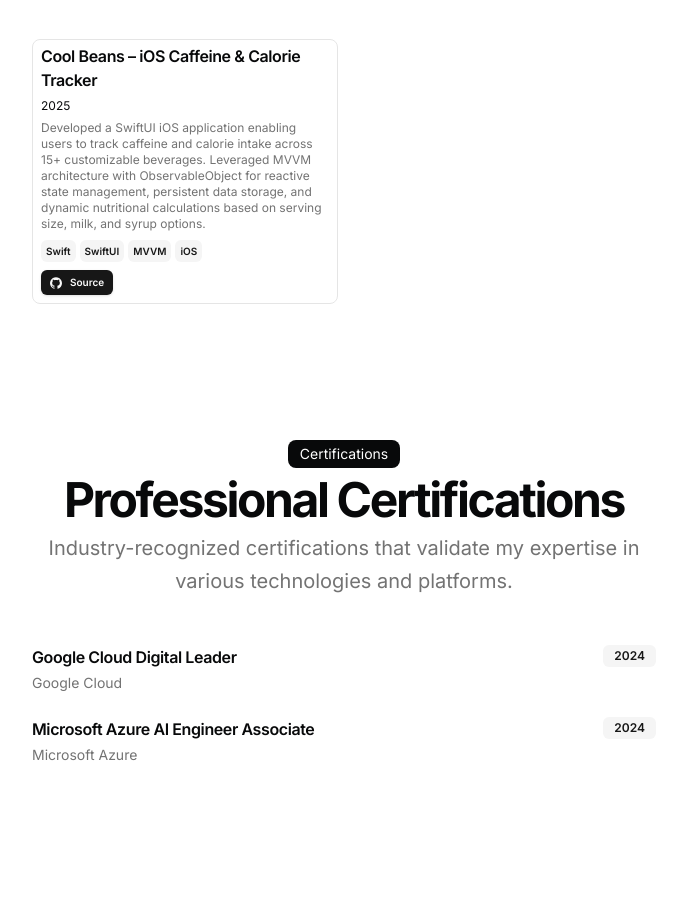
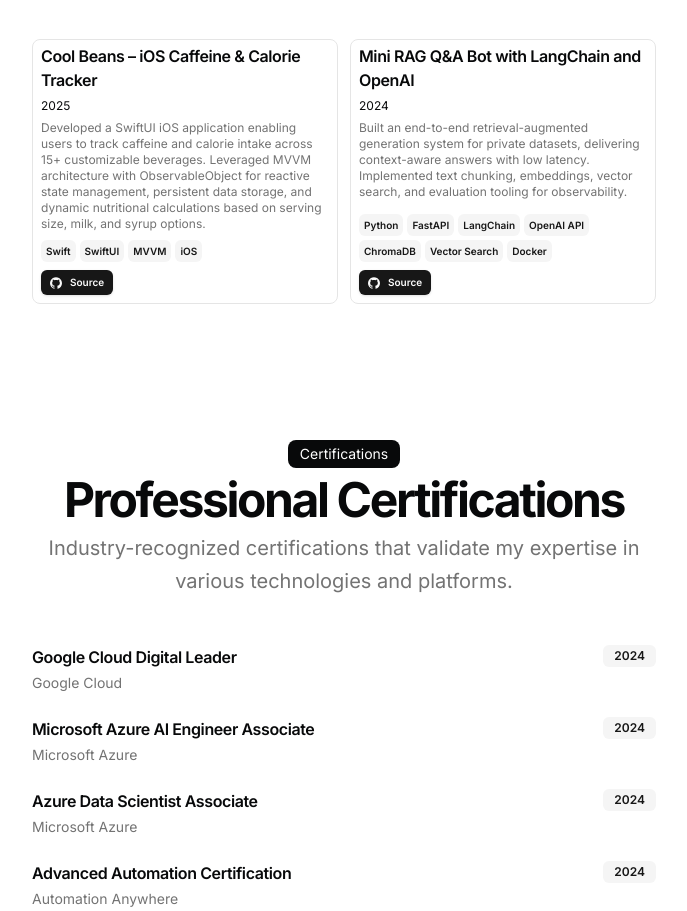
Before and after one commit to rev2607/portfolio_rev, a Next.js app: page / in a window 1280 px wide. Shown: the part 1140-2051 px from the top of the page, without its empty margins (296-983 px from the left). Built offline with nearby package versions, Linux system fonts and the light colour scheme.

Commit message:
Update resume.tsx

```diff
--- a/src/data/resume.tsx
+++ b/src/data/resume.tsx
@@ -150,6 +150,32 @@ export const DATA = {
       image: "",
       video: "",
     },
+    {
+      title: "Mini RAG Q&A Bot with LangChain and OpenAI",
+      href: "https://github.com/rev2607/Mini-RAG-QA-Bot-with-LangChain-OpenAI",
+      dates: "2024",
+      active: true,
+      description:
+        "Built an end-to-end retrieval-augmented generation system for private datasets, delivering context-aware answers with low latency. Implemented text chunking, embeddings, vector search, and evaluation tooling for observability.",
+      technologies: [
+        "Python",
+        "FastAPI",
+        "LangChain",
+        "OpenAI API",
+        "ChromaDB",
+        "Vector Search",
+        "Docker",
+      ],
+      links: [
+        {
+          type: "Source",
+          href: "https://github.com/rev2607/Mini-RAG-QA-Bot-with-LangChain-OpenAI",
+          icon: <Icons.github className="size-3" />,
+        },
+      ],
+      image: "",
+      video: "",
+    },
   ],
   certifications: [
     {
@@ -163,6 +189,24 @@ export const DATA = {
       issuer: "Microsoft Azure",
       date: "2024",
       href: "https://learn.microsoft.com/en-gb/users/revanthguthula-6304/credentials/7038b09a15f7c432?ref=https%3A%2F%2Fwww.linkedin.com%2F",
+    },
+    {
+      name: "Azure Data Scientist Associate",
+      issuer: "Microsoft Azure",
+      date: "2024",
+      href: "https://learn.microsoft.com/en-gb/users/revanthguthula-6304/credentials/3a7901dccd5012e?ref=https%3A%2F%2Fwww.linkedin.com%2F",
+    },
+    {
+      name: "Advanced Automation Certification",
+      issuer: "Automation Anywhere",
+      date: "2024",
+      href: "https://certificates.automationanywhere.com/f1906a03-0b7b-4ea8-b890-5cb142954d76#acc.vUDYr1VM",
+    },
+    {
+      name: "Blockchain Fundamentals",
+      issuer: "Chainlink Labs",
+      date: "2025",
+      href: "https://www.credly.com/badges/336da4d0-0aae-44a1-abc6-8b5ea00004c2/linked_in_profile",
     },
   ],
   researchPublications: [
```
